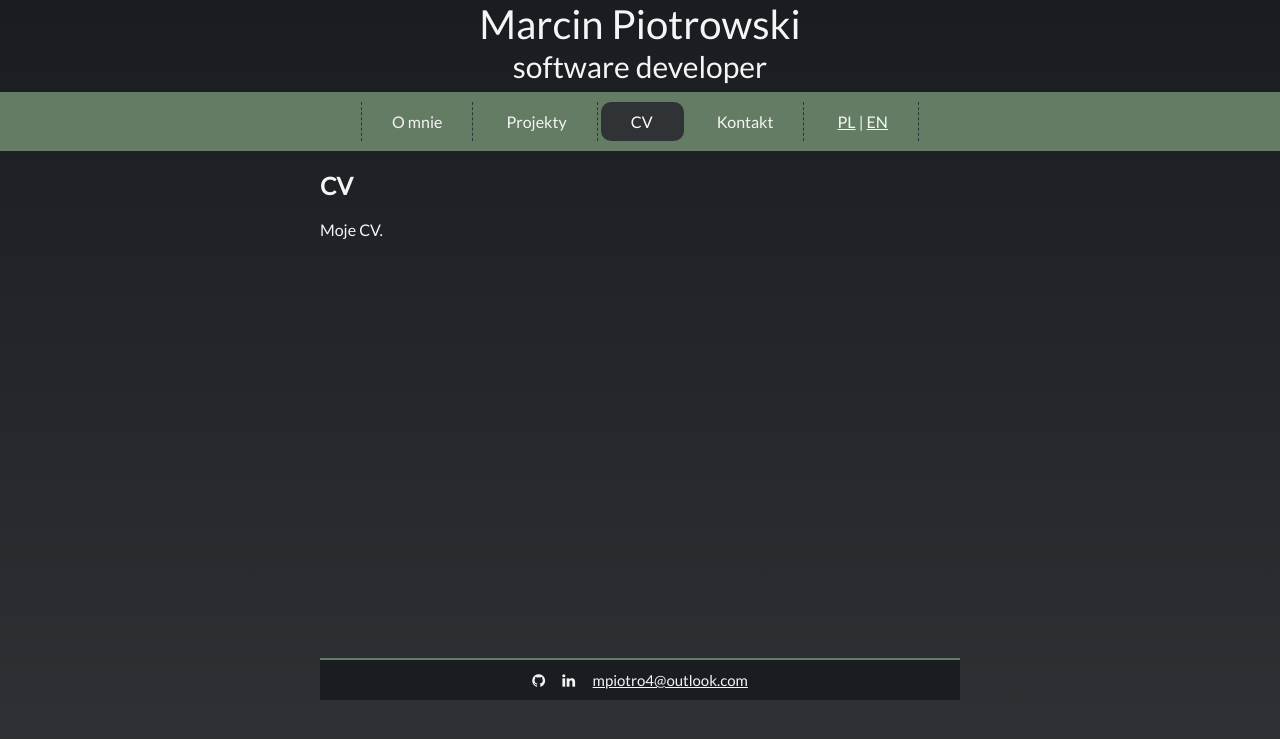
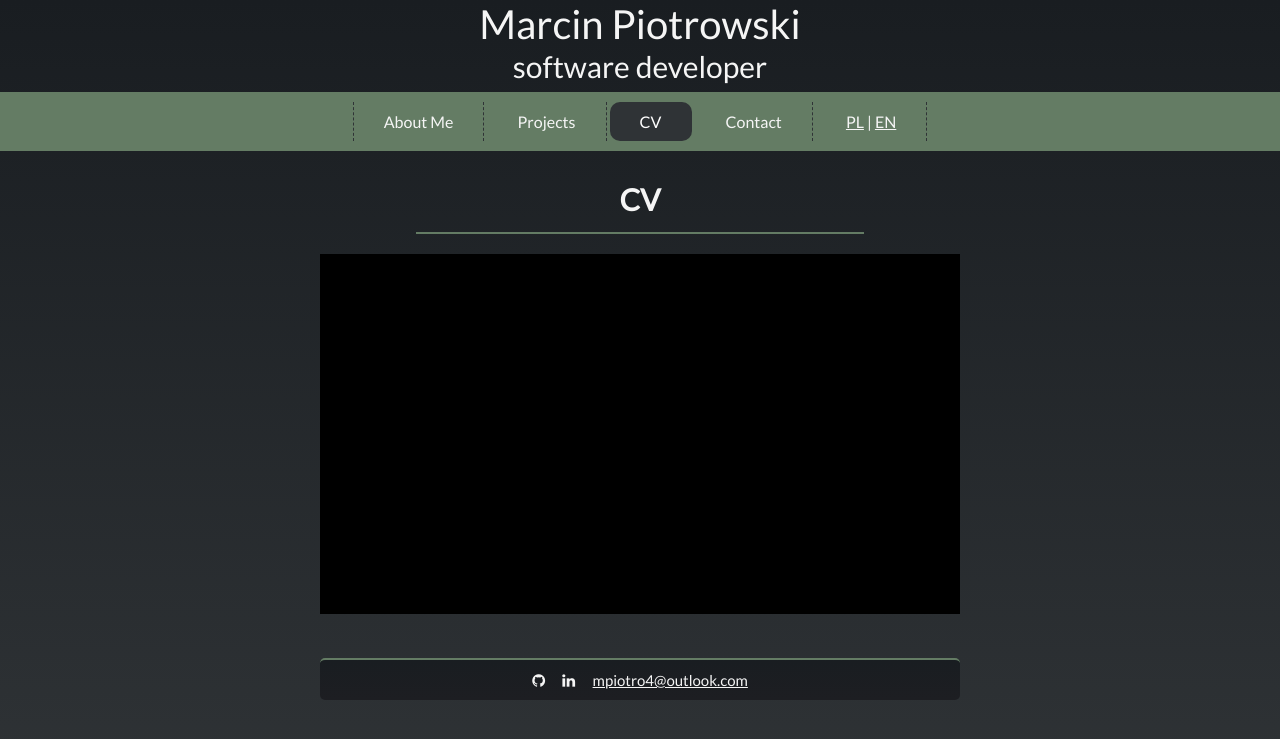
Before and after one commit to mpiotro4/mpiotro-pl, a Flask app: page /cv in a window 1280 px wide. Shown: the top 739 px of the page. Run offline with Flask 3, Linux system fonts and the light colour scheme.

Commit message:
add cv, remove polish names, add contact page, add card.html

```diff
--- a/app.py
+++ b/app.py
@@ -43,7 +43,7 @@
 
 @app.route('/')
 def home():
-    lang = session.get('lang', 'en')  # Domyślnie język polski
+    lang = session.get('lang', 'en')
     return render_template('index.html', lang=lang, translations=translations[lang])
 
 @app.route('/set_language/<language>')
@@ -51,19 +51,21 @@
     session['lang'] = language
     return redirect(url_for('home'))
 
-@app.route('/projekty')
-def projekty():
-    lang = session.get('lang', 'pl')
+from flask import render_template
+
+@app.route('/projects')
+def projects():
+    lang = session.get('lang', 'en')
     return render_template('projects.html', lang=lang, translations=translations[lang])
 
 @app.route('/cv')
 def cv():
-    lang = session.get('lang', 'pl')
+    lang = session.get('lang', 'en')
     return render_template('cv.html', lang=lang, translations=translations[lang])
 
-@app.route('/kontakt')
-def kontakt():
-    lang = session.get('lang', 'pl')
+@app.route('/contact')
+def contact():
+    lang = session.get('lang', 'en')
     return render_template('contact.html', lang=lang, translations=translations[lang])
 
 if __name__ == '__main__':
--- a/static/style.css
+++ b/static/style.css
@@ -154,12 +154,52 @@
     font-size: 15px;
     line-height: 40px;
     text-align: center;
-    background-color: #191d21;
+    background: linear-gradient(to bottom, #191d21, #1d1e22);
     margin-left: auto;
     margin-right: auto;
     margin-bottom: 100px;
+    border-radius: 5px;
 }
 
 .hamburger {
     display: none;
 }
+
+.card {
+    background-color: rgba(255, 255, 255, 0.1);
+    border-radius: 15px;
+    box-shadow: 0 4px 8px rgba(0, 0, 0, 0.2);
+    padding: 20px;
+    /*margin: 20px;*/
+    max-width: 300px;
+}
+
+.card-content {
+    text-align: justify;
+    font-size: 16px;
+    color: whitesmoke;
+}
+
+.card-container {
+    display: flex;
+    justify-content: center;
+    align-items: center;
+}
+
+.pdf-container {
+    position: relative;
+    padding-bottom: 56.25%; /* 16:9 aspect ratio */
+    height: 0;
+    overflow: hidden;
+    max-width: 100%;
+    background: #000;
+}
+
+.responsive-iframe {
+    position: absolute;
+    top: 0;
+    left: 0;
+    width: 100%;
+    height: 100%;
+    border: none;
+}
--- a/templates/base.html
+++ b/templates/base.html
@@ -20,12 +20,12 @@
 <nav>
     <a class="menu {% if request.endpoint == 'home' %}active{% endif %} first"
        href="{{ url_for('home') }}">{{ translations['about_me'] }}</a>
-    <a class="menu {% if request.endpoint == 'projekty' %}active{% endif %}"
-       href="{{ url_for('projekty') }}">{{ translations['projects'] }}</a>
+    <a class="menu {% if request.endpoint == 'projects' %}active{% endif %}"
+       href="{{ url_for('projects') }}">{{ translations['projects'] }}</a>
     <a class="menu {% if request.endpoint == 'cv' %}active{% endif %}"
        href="{{ url_for('cv') }}">{{ translations['cv'] }}</a>
-    <a class="menu {% if request.endpoint == 'kontakt' %}active{% endif %}"
-       href="{{ url_for('kontakt') }}">{{ translations['contact'] }}</a>
+    <a class="menu {% if request.endpoint == 'contact' %}active{% endif %}"
+       href="{{ url_for('contact') }}">{{ translations['contact'] }}</a>
     <div class="menu">
         <a href="{{ url_for('set_language', language='pl') }}">PL</a> |
         <a href="{{ url_for('set_language', language='en') }}">EN</a>
--- /dev/null
+++ b/templates/card.html
@@ -0,0 +1,5 @@
+<div class="card">
+    <div class="card-content">
+        <p>Your text goes here...</p>
+    </div>
+</div>
--- a/templates/cv.html
+++ b/templates/cv.html
@@ -3,8 +3,16 @@
 {% block title %}{{ translations['cv'] }} - Marcin Piotrowski{% endblock %}
 
 {% block content %}
-<section>
-    <h1>{{ translations['cv'] }}</h1>
-    <p>{{ translations['my_cv'] }}</p>
-</section>
+    <section>
+        <article>
+            <h1>{{ translations['cv'] }}</h1>
+            <div class="pdf-container">
+                {% if g.locale == 'pl' %}
+                    <iframe src="{{ url_for('static', filename='Marcin_Piotrowski_CV_pl.pdf') }}" class="responsive-iframe"></iframe>
+                {% else %}
+                    <iframe src="{{ url_for('static', filename='Marcin_Piotrowski_CV_en.pdf') }}" class="responsive-iframe"></iframe>
+                {% endif %}
+            </div>
+        </article>
+    </section>
 {% endblock %}
```
Also changed, not shown: templates/contact.html (+28 -4 lines), templates/index.html (+6 -2 lines), templates/projects.html (+6 -4 lines), 2 other files.
